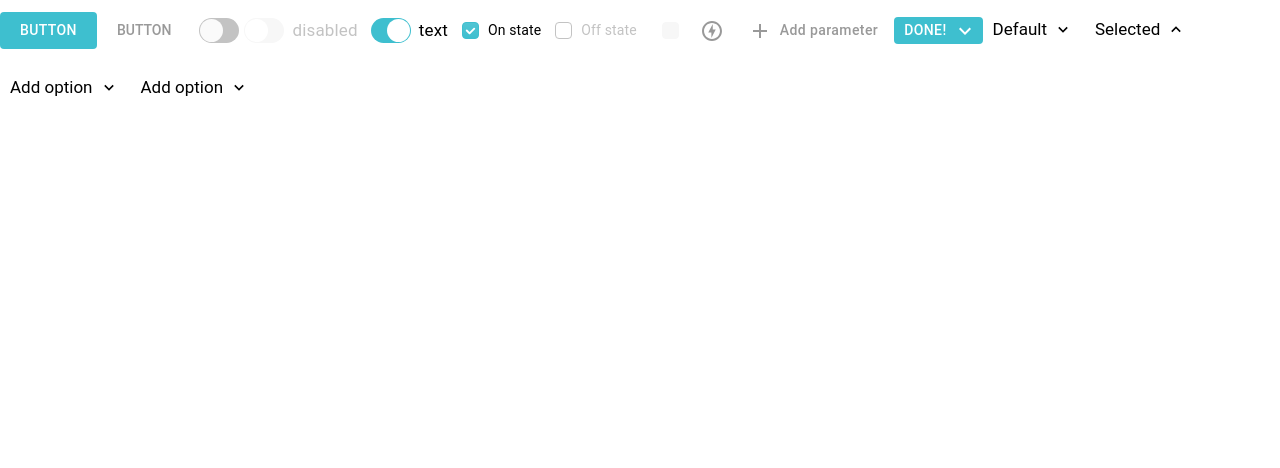
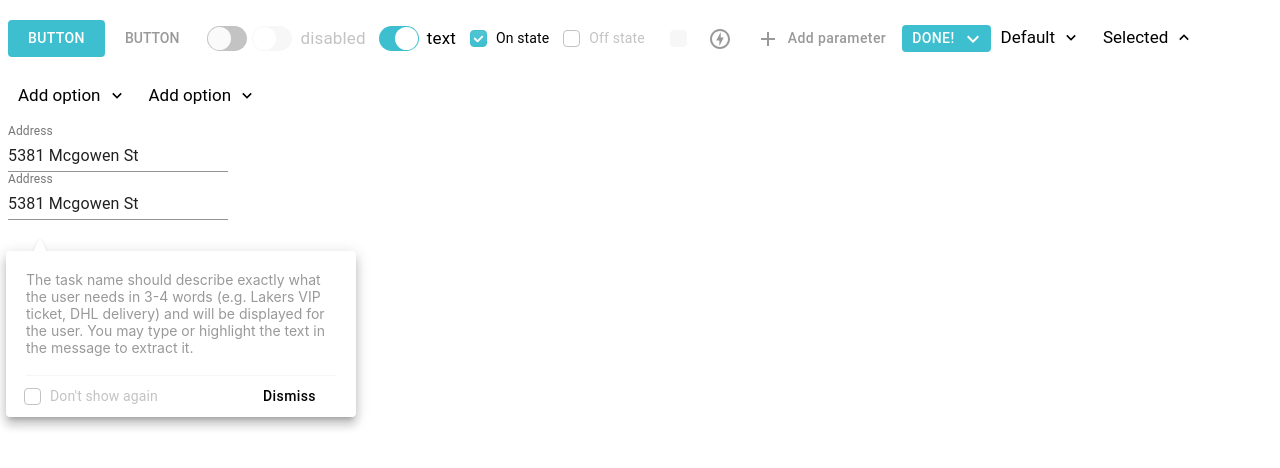
Before and after one commit to sergkulikovskyi/stuff-ui, a React (Create React App) app: page / in a window 1280 px wide. Shown: the top 468 px of the page. Built offline with nearby package versions, Linux system fonts and the light colour scheme.

Commit message:
popover in process

```diff
--- a/src/App.js
+++ b/src/App.js
@@ -5,6 +5,8 @@ import STSwitch from './ui/core/switch';
 import STCheckbox from './ui/core/checkbox';
 import STStatus from './ui/core/status';
 import STDropdown from './ui/core/dropdown';
+
+import { PopoverExampleSm, PopoverExampleLg, PopoverExampleArrowLeft } from './ui/examples/popover';
 
 function App() {
   return (
@@ -37,6 +39,7 @@ function App() {
       <STStatus />
       <STDropdown options={[{ label: 'Default', value: 0 }]} />
       <STDropdown options={[{ label: 'Add option', value: 0 }]} selected={{ label: 'Selected', value: 1 }} />
+
       <STDropdown
         options={[
           { label: 'Add option', value: 0 },
@@ -59,6 +62,11 @@ function App() {
           },
         ]}
       />
+      <div>
+        <PopoverExampleSm />
+        <PopoverExampleLg />
+        <PopoverExampleArrowLeft />
+      </div>
     </div>
   );
 }
--- a/src/App.scss
+++ b/src/App.scss
@@ -1,5 +1,6 @@
 .App {
   text-align: center;
+  padding: 8px;
 }
 
 .App-logo {
--- a/src/index.css
+++ b/src/index.css
@@ -1,13 +1,10 @@
 body {
-  margin: 0;
-  font-family: -apple-system, BlinkMacSystemFont, 'Segoe UI', 'Roboto', 'Oxygen',
-    'Ubuntu', 'Cantarell', 'Fira Sans', 'Droid Sans', 'Helvetica Neue',
-    sans-serif;
+  font-family: -apple-system, BlinkMacSystemFont, 'Segoe UI', 'Roboto', 'Oxygen', 'Ubuntu', 'Cantarell', 'Fira Sans',
+    'Droid Sans', 'Helvetica Neue', sans-serif;
   -webkit-font-smoothing: antialiased;
   -moz-osx-font-smoothing: grayscale;
 }
 
 code {
-  font-family: source-code-pro, Menlo, Monaco, Consolas, 'Courier New',
-    monospace;
+  font-family: source-code-pro, Menlo, Monaco, Consolas, 'Courier New', monospace;
 }
--- a/src/ui/STTheme.js
+++ b/src/ui/STTheme.js
@@ -33,6 +33,7 @@ export const COLORS = {
   GRAY2: '#c3c3c3',
   GRAY3: '#f7f7f7',
   GARY4: '#e7e7e7',
+  GRAY5: '#f6f6f6',
   RED: '#eb6464',
 };
 
--- a/src/ui/core/dropdown/index.js
+++ b/src/ui/core/dropdown/index.js
@@ -126,6 +126,7 @@ const useStyles = makeStyles((theme) => {
       '& label': {
         fontSize: 14,
         color: COLORS.GRAY2,
+        textShadow: 'none',
       },
       '& label.Mui-focused': {
         color: COLORS.TURQUOISE,
--- a/src/ui/core/popover/index.js
+++ b/src/ui/core/popover/index.js
@@ -1,52 +1,126 @@
 import React, { useState, useEffect } from 'react';
 import clsx from 'clsx';
-import FormControlLabel from '@material-ui/core/FormControlLabel';
-import Checkbox from '@material-ui/core/Checkbox';
+
+import Button from '@material-ui/core/Button';
+import STCheckbox from '../checkbox';
+import Paper from '@material-ui/core/Paper';
 import { withStyles, makeStyles } from '@material-ui/core/styles';
-import { COLORS } from '../../STTheme';
+import Popover from '@material-ui/core/Popover';
+import { COLORS, CONSTANTS } from '../../STTheme';
 
-const SimpleFormControlLabel = withStyles((theme) => ({
-  label: {
-    fontSize: '14px',
-  },
-  disabled: {
-    '&$label': {
-      color: COLORS.GRAY2,
+const STSimpleButton = withStyles((theme) => ({
+  root: {
+    color: COLORS.BLACK,
+    paddingRight: CONSTANTS.BUTTON_PADDING,
+    paddingLeft: CONSTANTS.BUTTON_PADDING,
+    backgroundColor: COLORS.WHITE,
+    textTransform: 'initial',
+    '&:hover': {
+      backgroundColor: COLORS.WHITE,
     },
   },
-}))(({ classes, checked, ...props }) => {
+}))(Button);
+
+const STPopoverContent = withStyles((theme, other) => {
+  return {
+    paper: {
+      fontSize: '14px',
+      overflow: 'inherit',
+      marginTop: 31,
+      marginLeft: -10,
+      padding: '20px 20px 0px 20px',
+      boxSizing: 'border-box',
+    },
+    triangle: {
+      left: 20,
+      top: -8,
+      width: 28,
+      height: 28,
+      display: 'block',
+      position: 'absolute',
+      overflow: 'hidden',
+      transform: 'rotate(45deg)',
+      borderRadius: 2,
+      backgroundColor: 'transparent',
+      '&:after': {
+        top: '-3.5px',
+        left: '-2px',
+        width: '0',
+        filter: 'drop-shadow(0px -1px 1px rgba(0,0,0,.1))',
+        height: 0,
+        content: "''",
+        display: 'block',
+        position: 'absolute',
+        transform: 'rotate(-45deg)',
+        borderColor: 'transparent transparent #fff transparent',
+        borderStyle: 'solid',
+        borderWidth: '0 7px 16px 7px',
+      },
+    },
+    triangleLeft: {},
+    popover: {},
+    text: {
+      color: COLORS.GRAY,
+      fontSize: theme.typography.fontSize,
+      margin: 0,
+    },
+    footer: {
+      display: 'flex',
+      justifyContent: 'space-between',
+      boxShadow: '0px -1px 1px 0px rgba(246,246,246,1)',
+      marginTop: 20,
+      padding: '2px 0px',
+    },
+  };
+})(({ classes, text, width = 300, update, onChange, arrowPosition, ...props }) => {
+  const footerContnent = update ? (
+    <>
+      <STSimpleButton
+        onClick={() => {
+          onChange(false);
+        }}>
+        No
+      </STSimpleButton>
+      <STSimpleButton
+        onClick={() => {
+          onChange(true);
+        }}>
+        Yes, update it
+      </STSimpleButton>
+    </>
+  ) : (
+    <>
+      <STCheckbox checked={false} label="Don't show again" name="checkbox2" onChange={onChange} />
+      <STSimpleButton
+        onClick={() => {
+          onChange(false);
+        }}>
+        Dismiss
+      </STSimpleButton>
+    </>
+  );
+
   return (
-    <FormControlLabel
-      classes={{
-        label: classes.label,
-        disabled: classes.disabled,
-      }}
-      style={{ color: checked ? COLORS.BLACK : COLORS.GRAY2 }}
-      {...props}
-    />
+    <div className={classes.popover}>
+      <div className={classes.overlay} />
+      <Popover
+        className={classes.popover}
+        classes={{
+          paper: classes.paper,
+        }}
+        PaperProps={{ style: { width } }}
+        {...props}
+        disableRestoreFocus>
+        <div className={clsx(classes.triangle, { [classes.triangleLeft]: arrowPosition === 'left' })} />
+        <p className={classes.text}>{text}</p>
+        <div className={classes.footer}>{footerContnent}</div>
+      </Popover>
+    </div>
   );
 });
 
-const STCheckbox = ({ checked = false, onChange = () => {}, label, ...rest }) => {
-  const [stateChecked, setChecked] = useState(false);
-  useEffect(() => {
-    setChecked(checked);
-  }, [checked]);
-
-  const handleChange = (e) => {
-    setChecked(!stateChecked);
-    onChange(e, !stateChecked);
-  };
-
-  return label ? (
-    <SimpleFormControlLabel
-      control={<StyledCheckbox checked={stateChecked} onChange={handleChange} {...rest} />}
-      label={label}
-      checked={stateChecked}
-    />
-  ) : (
-    <StyledCheckbox checked={stateChecked} onChange={handleChange} {...rest} />
-  );
+const STPopover = (props) => {
+  return <STPopoverContent {...props} />;
 };
 
-export default STCheckbox;
+export default STPopover;
--- /dev/null
+++ b/src/ui/examples/popover.js
@@ -0,0 +1,112 @@
+import React, { useState, useRef } from 'react';
+import FormControl from '@material-ui/core/FormControl';
+import Input from '@material-ui/core/Input';
+import InputLabel from '@material-ui/core/InputLabel';
+import { withStyles, makeStyles } from '@material-ui/core/styles';
+import STPopover from '../core/popover';
+
+export const STInput = withStyles((theme) => ({
+  label: {
+    fontSize: '14px',
+  },
+}))(({ classes, checked, parentFef, ...props }) => {
+  return (
+    <FormControl className={classes.margin} ref={parentFef}>
+      <InputLabel htmlFor="input-with-icon-adornment">Address</InputLabel>
+      <Input value="5381 Mcgowen St" {...props} />
+    </FormControl>
+  );
+});
+
+export const PopoverExampleSm = () => {
+  const anchorEl = useRef(null);
+  const [open, setOpen] = useState(false);
+
+  const handlePopoverOpen = (event) => {
+    setOpen(true);
+  };
+
+  const handlePopoverClose = () => {
+    setOpen(false);
+  };
+
+  return (
+    <div>
+      <STInput onFocus={handlePopoverOpen} parentFef={anchorEl} />
+      <STPopover
+        anchorEl={anchorEl.current}
+        open={open}
+        onClose={handlePopoverClose}
+        anchorOrigin={{
+          vertical: 'bottom',
+          horizontal: 'left',
+        }}
+        transformOrigin={{
+          vertical: 'top',
+          horizontal: 'left',
+        }}
+        width={253}
+        text="Should we update this parameter in user’s preferences?"
+        update={true}
+      />
+    </div>
+  );
+};
+
+export const PopoverExampleLg = () => {
+  const anchorEl = useRef(null);
+  const [open, setOpen] = useState(false);
+
+  const handlePopoverOpen = (event) => {
+    setOpen(true);
+  };
+
+  const handlePopoverClose = () => {
+    setOpen(false);
+  };
+
+  return (
+    <div>
+      <STInput onFocus={handlePopoverOpen} parentFef={anchorEl} />
+      <STPopover
+        anchorEl={anchorEl.current}
+        open={open}
+        onClose={handlePopoverClose}
+        anchorOrigin={{
+          vertical: 'bottom',
+          horizontal: 'left',
+        }}
+        transformOrigin={{
+          vertical: 'top',
+          horizontal: 'left',
+        }}
+        width={350}
+        text="The task name should describe exactly what the user needs in 3-4 words (e.g. Lakers VIP ticket, DHL delivery) and will be displayed for the user.
+        You may type or highlight the text in the message to extract it."
+      />
+    </div>
+  );
+};
+
+export const PopoverExampleArrowLeft = () => {
+  return (
+    <div>
+      <STPopover
+        anchorEl={null}
+        open={true}
+        anchorOrigin={{
+          vertical: 'bottom',
+          horizontal: 'left',
+        }}
+        transformOrigin={{
+          vertical: 'top',
+          horizontal: 'left',
+        }}
+        arrowPosition="left"
+        width={350}
+        text="The task name should describe exactly what the user needs in 3-4 words (e.g. Lakers VIP ticket, DHL delivery) and will be displayed for the user.
+        You may type or highlight the text in the message to extract it."
+      />
+    </div>
+  );
+};
```
Also changed, not shown: src/ui/helpers/getPopoverPosition.js (added, +16 -0 lines).
